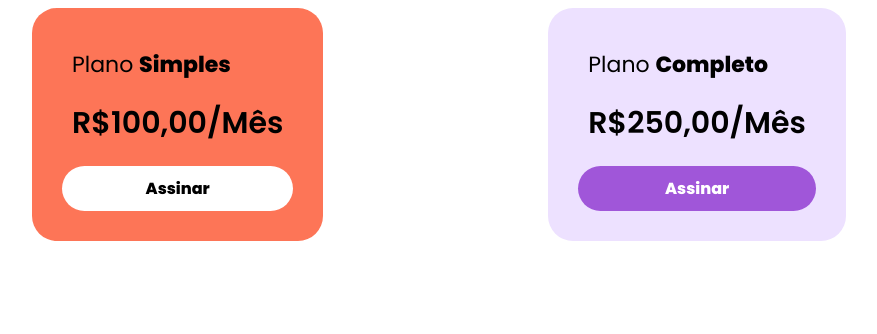
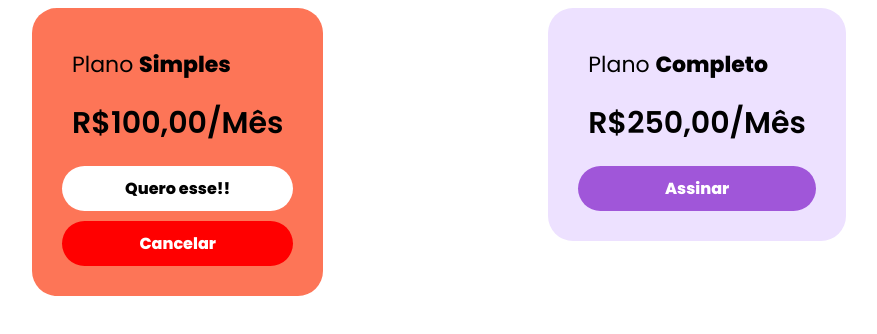
Before and after one commit to tavinhoo/Angular---projeto_cards, an Angular app: page / in a window 1280 px wide. Shown: the top 334 px of the page, without its empty margins (201-1078 px from the left). Built offline with nearby package versions, Linux system fonts and the light colour scheme.

Commit message:
Importanto estilos

```diff
--- a/src/app/app.module.ts
+++ b/src/app/app.module.ts
@@ -3,15 +3,11 @@ import { BrowserModule } from '@angular/platform-browser';
 
 import { AppRoutingModule } from './app-routing.module';
 import { AppComponent } from './app.component';
-import { CardComponent } from './card/card.component';
-import { CardRoxoComponent } from './card-roxo/card-roxo.component';
-import { CardButtonComponent } from './card-button/card-button.component';
-import { CardRoxoButtonComponent } from './card-roxo-button/card-roxo-button.component';
 import { CardsModule } from './cards/cards.module';
 
 @NgModule({
   declarations: [
-    AppComponent
+    AppComponent,
   ],
   imports: [
     BrowserModule,
--- /dev/null
+++ b/src/app/card-button-cancel/card-button-cancel.component.html
@@ -0,0 +1 @@
+<div class="card-cancel-button">Cancelar</div>
--- /dev/null
+++ b/src/app/card-button-cancel/card-button-cancel.component.scss
@@ -0,0 +1,13 @@
+@import '../../styles.scss';
+
+.card-cancel-button {
+    font-size: 16px;
+    text-align: center;
+    margin-top: 10px;
+    color: #ffff;
+    border-radius: 25px;
+    background-color: $bgColor;
+    cursor: pointer;
+    font-weight: bold;
+    padding: 10px;
+}
--- a/src/app/card-button/card-button.component.ts
+++ b/src/app/card-button/card-button.component.ts
@@ -2,7 +2,8 @@ import { Component } from '@angular/core';
 
 @Component({
   selector: 'app-card-button',
-  templateUrl: './card-button.component.html',
+  // templateUrl: './card-button.component.html',
+  template: `<div class="card-button">Quero esse!!</div>`,
   styleUrl: './card-button.component.scss'
 })
 export class CardButtonComponent {
--- a/src/app/card/card.component.html
+++ b/src/app/card/card.component.html
@@ -2,4 +2,5 @@
     <div class="card__plan card__item">Plano <b>{{plano.infos?.tipo}}</b></div>
     <div class="card__price card__item">R${{plano.infos?.preco}},00/Mês</div>
     <app-card-button></app-card-button>
+    <app-card-button-cancel></app-card-button-cancel>
 </div>
--- a/src/app/cards/cards.module.ts
+++ b/src/app/cards/cards.module.ts
@@ -4,20 +4,22 @@ import { CardButtonComponent } from '../card-button/card-button.component';
 import { CardRoxoButtonComponent } from '../card-roxo-button/card-roxo-button.component';
 import { CardRoxoComponent } from '../card-roxo/card-roxo.component';
 import { CardComponent } from '../card/card.component';
+import { CardButtonCancelComponent } from '../card-button-cancel/card-button-cancel.component';
 
 @NgModule({
   declarations: [
     CardComponent,
     CardRoxoComponent,
     CardButtonComponent,
-    CardRoxoButtonComponent
+    CardRoxoButtonComponent,
+    CardButtonCancelComponent
   ],
   imports: [
     CommonModule
   ],
   exports: [
     CardComponent,
-    CardRoxoComponent
+    CardRoxoComponent,
   ]
 })
 export class CardsModule { }
--- a/src/styles.scss
+++ b/src/styles.scss
@@ -1 +1 @@
-/* You can add global styles to this file, and also import other style files */
+$bgColor: red;
```
Also changed, not shown: src/app/card-button-cancel/card-button-cancel.component.ts (added, +10 -0 lines), 1 other file (tests, documents, lock files or other folders).
